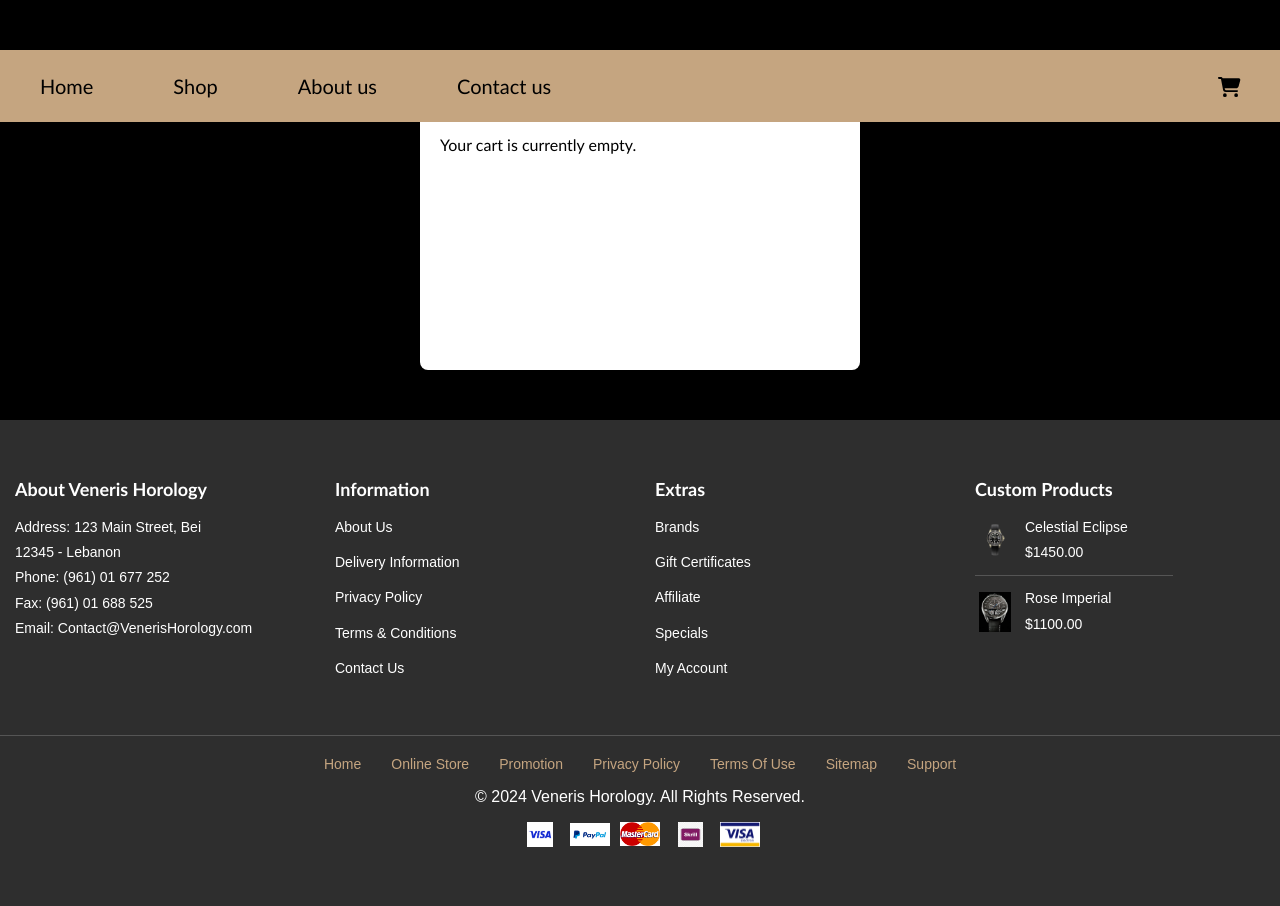
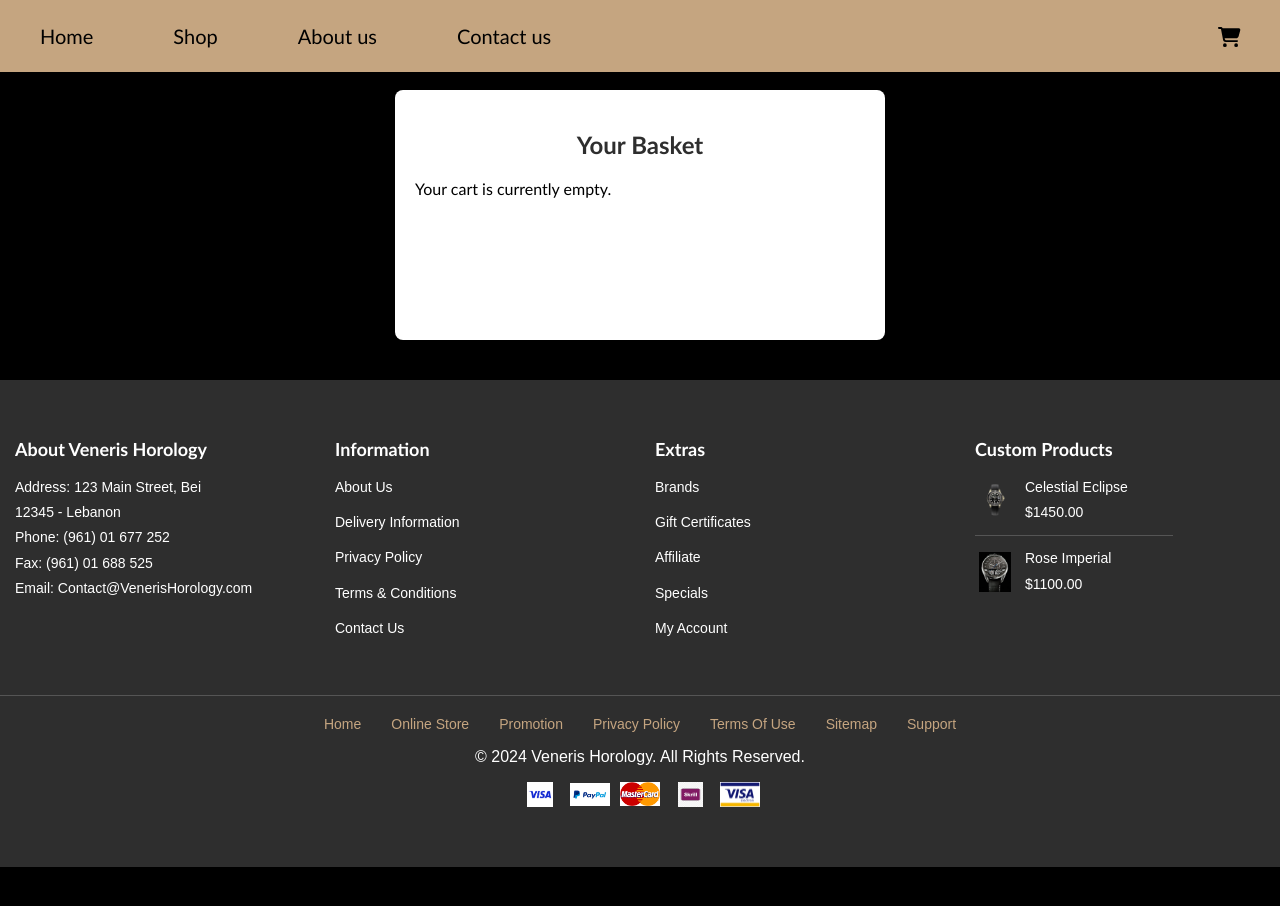
Before and after one commit to elio255/venerisHorology, a React (Create React App) app: page /cart in a window 1280 px wide. After the commit the page ends 867 px from the top, so only its background shows below. Built offline with nearby package versions, Linux system fonts and the light colour scheme.

Commit message:
make the header fixed and send class if its in cart to add margin-top

```diff
--- a/src/App.js
+++ b/src/App.js
@@ -1,6 +1,6 @@
 import React from 'react';
 import HeaderBar from './components/navigationBar/headerbar';
-import { BrowserRouter as Router, Routes, Route, Navigate } from 'react-router-dom';
+import { BrowserRouter as Router, Routes, Route, Navigate,useLocation } from 'react-router-dom';
 import Home from './components/home/home';
 import ContactUs from './components/contactUs/contactUs';
 import './App.css';
@@ -12,7 +12,7 @@ import ShopPage from './components/Shop/Shop'
 const App = () => {
     return (
         <Router>
-            <HeaderBar />
+            <Header/>
             <Routes>
                 <Route path="/home" element={<Home />} />
                 <Route path="/shop" element={<ShopPage />} /> {/* Placeholder for Shop */}
@@ -28,4 +28,14 @@ const App = () => {
     );
 };
 
+const Header = () => {
+    const location = useLocation(); // Get the current location from React Router
+    const isCartVisible = location.pathname === '/cart'; // Check if current path is `/cart`
+
+    return (
+        <HeaderBar
+            headerClass={isCartVisible ? 'header-cart' : ''} // Apply conditional class for margin adjustment
+        />
+    );
+};
 export default App;
--- a/src/components/Founder/founder.js
+++ b/src/components/Founder/founder.js
@@ -2,7 +2,7 @@ import React from 'react';
 import Founder from '../images/founder-removebg-preview.png';
 const FounderHorology = () => {
     return (
-        <div style={{ display: 'flex', alignItems: 'center',backgroundColor:'black' }}>
+        <div style={{ display: 'flex', alignItems: 'center',backgroundColor:'black',paddingBottom:'60px', }}>
             <img
                 src = {Founder}
                 alt="Veneris Horology"
--- a/src/components/cart/cart.css
+++ b/src/components/cart/cart.css
@@ -1,78 +1,92 @@
 .cart-container {
-    max-width: 400px; /* Maximum width of the cart */
-    min-height: 300px; /* Minimum height for visual balance */
-    height: auto; /* Responsive height */
-    margin: 50px auto; /* Center the cart horizontally and add top margin */
-    background-color: white; /* White background for the cart */
-    border-radius: 8px; /* Rounded corners */
-    box-shadow: 0 4px 8px rgba(0, 0, 0, 0.1); /* Subtle shadow for depth */
-    padding: 20px; /* Padding for inner spacing */
-    padding-top: 0; /* Additional spacing adjustment for top */
-    display: flex; /* Flexbox layout */
-    flex-direction: column; /* Arrange content vertically */
+    max-width: 450px;
+    min-height: 250px;
+    margin: 0 auto; /* Center the cart horizontally */
+    /* margin-top: 0px; Add top margin for space between header and cart */
+    margin-top: 90px;
+    background-color: white;
+    margin-bottom: 50px;
+    border-radius: 8px;
+    margin-bottom: 40px;
+    box-shadow: 0 4px 8px rgba(0, 0, 0, 0.1);
+    padding: 0px 20px; /* Padding for top and bottom */
+     display: flex;
+    flex-direction: column;
 }
 
+
+
+
+.card{
+    padding-top: 80px;
+}
 .cart-title {
-    font-size: 24px; /* Size of the cart title */
-    margin-bottom: 20px; /* Space below the title */
-    text-align: center; /* Center the title text */
-    color: black; /* Text color */
+    color: #2E2E2E;
+    font-size: 24px;
+    margin-bottom: 20px;
+    text-align: center;
+    margin-top: -40px;
 }
 
 .cart-items {
-    max-height: 400px; /* Maximum height with scroll */
-    overflow-y: auto; /* Vertical scrollbar for overflow */
+    max-height: 280px;
+    overflow-y: auto;
 }
 
 .total-row {
-    display: flex; /* Flex layout for total and button */
-    justify-content: space-between; /* Space between components */
-    align-items: center; /* Align items vertically center */
-    margin-top: 20px; /* Space above the total row for separation */
+    display: flex;
+    justify-content: space-between;
+    align-items: center;
+    margin-bottom: 10px;
+    margin-top: 20px;
 }
 
 .place-order-button {
-    padding: 10px 15px; /* Padding for the button */
-    background-color: #C5A580; /* Background color */
-    color: white; /* Text color */
-    border: none; /* No border */
-    border-radius: 5px; /* Rounded corners for button */
-    cursor: pointer; /* Pointer cursor on hover */
-    font-size: 16px; /* Font size */
-    margin-top: 20px; /* Margin for spacing */
+    padding: 10px 15px;
+    background-color: #C5A580;
+    color: white;
+    border: none;
+    border-radius: 5px;
+    margin-bottom: 10px;
+    cursor: pointer;
+    font-size: 16px;
 }
 
 .place-order-button:hover {
-    background-color: #2E2E2E; /* Darker hover color */
+    background-color: #2E2E2E;
 }
 
+.confemp{
+    text-align: center;
+}
 .cart-item {
-    display: flex; /* Flex layout for items */
-    align-items: center; /* Vertical centering */
-    justify-content: space-between; /* Space between elements */
-    border-bottom: 1px solid #e0e0e0; /* Bottom border */
-    padding: 10px 0; /* Spacing within item */
+    display: flex;
+    align-items: center; /* Vertically center the item */
+    justify-content: space-between; /* Space between the image and text */
+    border-bottom: 1px solid #e0e0e0; /* Light border between items */
+    padding: 10px 0; /* Padding for the item spacing */
 }
 
 .cart-item:last-child {
-    border-bottom: none; /* No border on last item */
+    border-bottom: none; /* No border on the last item */
 }
 
 .cart-item img {
     width: 40px; /* Width of product images */
-    height: auto; /* Maintain aspect ratio */
-    border-radius: 4px; /* Rounded image corners */
-    margin-right: 10px; /* Margin between image and text */
+    height: auto; /* Maintain the aspect ratio */
+    border-radius: 4px; /* Slightly rounded corners for images */
+    margin-right: 10px; /* Space between the image and text */
 }
 
 .cart-total {
-    font-size: 20px; /* Font size for total price */
-    font-weight: bold; /* Bold text */
+    font-size: 20px; /* Font size for the total amount */
+    font-weight: bold; /* Make the total prominent */
+    margin-top: 10px; /* Top margin for space above the total */
 }
 
 .cart-item svg {
-    width: 20px; /* Icon width */
-    height: 20px; /* Icon height */
-    color: grey; /* Icon color */
-    margin-right: 20px; /* Right margin */
+    width: 20px; /* Adjust size for the delete icon */
+    height: 20px; /* Adjust size for the delete icon */
+    color: grey; /* Color of the delete icon */
+    margin-right: 20px; /* Space to the right of the icon */
 }
--- a/src/components/cart/cart.js
+++ b/src/components/cart/cart.js
@@ -23,6 +23,7 @@ const Cart = () => {
 
     return (
         <div className="cart-container">
+            <div className="card">
             <h1 className="cart-title">Your Basket</h1>
             {orderConfirmed ? (
                 <p>Thank you for your order!</p> // Display message after placing the order
@@ -47,8 +48,10 @@ const Cart = () => {
                         <div className="cart-total">Total: ${total}</div>
                         <button onClick={handlePlaceOrder} className="place-order-button">Place Order</button>
                     </div>
-                </div>
+                    </div>
+
             )}
+          </div>
         </div>
     );
 };
--- a/src/components/navigationBar/headerbar.css
+++ b/src/components/navigationBar/headerbar.css
@@ -6,7 +6,21 @@ header {
  width: 100%;
  /* height: 40px; */
  z-index: 1000;
+ margin-bottom: 90px;
+ /* margin-top:-0px; */
 }
+.header-cart {
+    background-color: #C5A580;
+    color: black;
+    padding: 10px 0;
+ position: fixed;
+ width: 100%;
+ /* height: 40px; */
+ z-index: 1000;
+ margin-bottom: 90px;
+    margin-top: -90px; /* Negative margin when the cart is visible */
+}
+
 
 nav ul {
     list-style-type: none;
--- a/src/components/navigationBar/headerbar.js
+++ b/src/components/navigationBar/headerbar.js
@@ -5,22 +5,23 @@ import { FontAwesomeIcon } from '@fortawesome/react-fontawesome'; // Import Font
 import { faShoppingCart } from '@fortawesome/free-solid-svg-icons'; // Import the shopping cart icon
 import { useSelector } from 'react-redux'; // Import useSelector to access cart state
 
-const HeaderBar = () => {
+const HeaderBar = ({ headerClass }) => { // Accept the headerClass prop
     const cartItems = useSelector(state => state.cart);
     return (
-        <header>
+        <header className={headerClass}> {/* Apply the class conditionally */}
             <nav>
                 <ul>
-                    <li><a href="/home">Home</a></li>
-                    <li><a href="/shop">Shop</a></li>
-                    <li><a href="/about">About us</a></li>
-                    <li><a href="/contact">Contact us</a></li>
+                    <li><Link to="/home">Home</Link></li>
+                    <li><Link to="/shop">Shop</Link></li>
+                    <li><Link to="/about">About us</Link></li>
+                    <li><Link to="/contact">Contact us</Link></li>
                     <li className="cart-icon">
                         <Link to="/cart" className="cart-link"> {/* Added cart-link for hover effects */}
                             <FontAwesomeIcon icon={faShoppingCart} /> {/* Shopping cart icon */}
                         </Link>
                         {cartItems.length > 0 && (
-                            <span className="cart-item-count">({cartItems.length})</span>)}
+                            <span className="cart-item-count">({cartItems.length})</span>
+                        )}
                     </li>
                 </ul>
             </nav>
```
